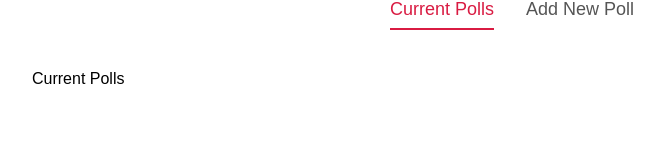
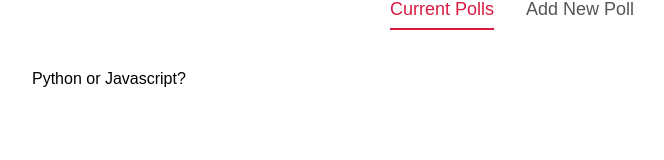
Before and after one commit to dking1342/svelte-intro, a Svelte app: page / in a window 1280 px wide. Shown: the part 269-429 px from the top of the page, without its empty margins (128-792 px from the left). Built offline with nearby package versions, Linux system fonts and the light colour scheme.

Commit message:
adding new polls and a poll list component

```diff
--- a/src/App.svelte
+++ b/src/App.svelte
@@ -2,16 +2,33 @@
 	import CreatePollForm from "./components/CreatePollForm.svelte";
 import Footer from "./components/Footer.svelte";
 	import Header from "./components/Header.svelte";
+import PollList from "./components/PollList.svelte";
 	import Tabs from "./components/Tabs.svelte";
+import type { FormPollType } from "./tslib/FormTypes";
 	import { PollTabs } from "./tslib/PollEnum";
 
 
 
 	let items = [PollTabs.CURRENT_POLLS, PollTabs.ADD_NEW_POLL];
 	let activeItem = PollTabs.CURRENT_POLLS;
+	let polls:FormPollType[] = [
+		{
+			id:1,
+			question:"Python or Javascript?",
+			answerA:"Python",
+			answerB:"Javascript",
+			votesA:9,
+			votesB:15
+		}
+	];
 
 	const tabChange = (e) => {
 		activeItem = e.detail;
+	}
+
+	const handleAddPoll = (e) => {
+		polls = [e.detail, ...polls];
+		activeItem = PollTabs.CURRENT_POLLS;
 	}
 
 </script>
@@ -20,9 +37,9 @@ import Footer from "./components/Footer.svelte";
 <main>
 	<Tabs {items} {activeItem} on:tabChange={tabChange} />
 	{#if activeItem === PollTabs.CURRENT_POLLS}
-		 <p>{ PollTabs.CURRENT_POLLS}</p>
+		<PollList {polls} />
 	{:else}
-		<CreatePollForm />
+		<CreatePollForm on:addPoll={handleAddPoll} />
 	{/if}
 </main>
 <Footer />
--- a/src/components/CreatePollForm.svelte
+++ b/src/components/CreatePollForm.svelte
@@ -1,10 +1,11 @@
 <script lang="ts">
-  import { validate_component } from "svelte/internal";
-import { ButtonType } from "../tslib/ButtonEnum";
+  import { createEventDispatcher } from "svelte/internal";
+  import { ButtonType } from "../tslib/ButtonEnum";
   import type { FormPollType, PollType } from "../tslib/FormTypes";
   import Button from "./Button.svelte";
   import FormField from "./FormField.svelte";
 
+  const dispatch = createEventDispatcher();
   let fieldResults: PollType[] = [
     {
       value: "",
@@ -61,8 +62,12 @@ import { ButtonType } from "../tslib/ButtonEnum";
         question: fieldResults[0].value,
         answerA: fieldResults[1].value,
         answerB: fieldResults[2].value,
+        votesA:0,
+        votesB:0,
+        id:Math.ceil(Math.random() * 100000),
       };
-      console.log("poll", poll);
+
+      dispatch("addPoll",poll);
 
       // reset state
       fieldResults = fieldResults.map((item) => {
--- /dev/null
+++ b/src/components/PollList.svelte
@@ -0,0 +1,21 @@
+<script lang="ts">
+  import type { FormPollType } from "../tslib/FormTypes";
+
+  export let polls:FormPollType[] = [];
+</script>
+
+<div class="poll-list">
+  {#each polls as poll (poll.id)}
+     <div>{poll.question}</div>
+  {/each}
+</div>
+
+<style>
+  .poll-list {
+    display: grid;
+    grid-template-columns: repeat(2,1fr);
+    gap:20px;
+  }
+</style>
+
+<!-- markup (zero or more items) goes here -->
--- a/src/tslib/FormTypes.ts
+++ b/src/tslib/FormTypes.ts
@@ -3,6 +3,9 @@ export interface FormPollType {
   question:string;
   answerA:string;
   answerB:string;
+  votesA:number;
+  votesB:number;
+  id:number;
 }
 
 interface PollSubType {
```
